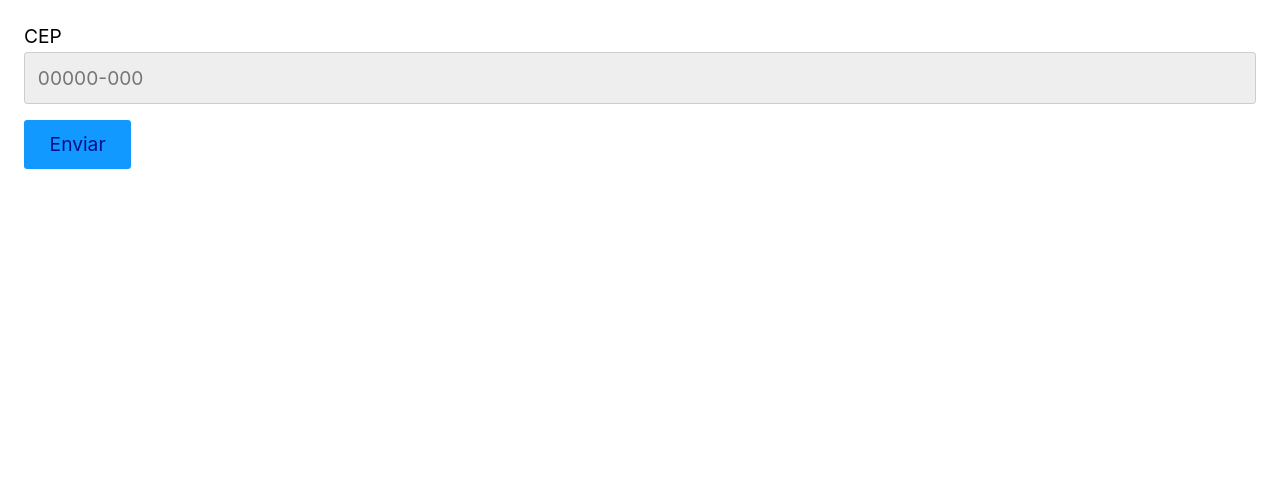
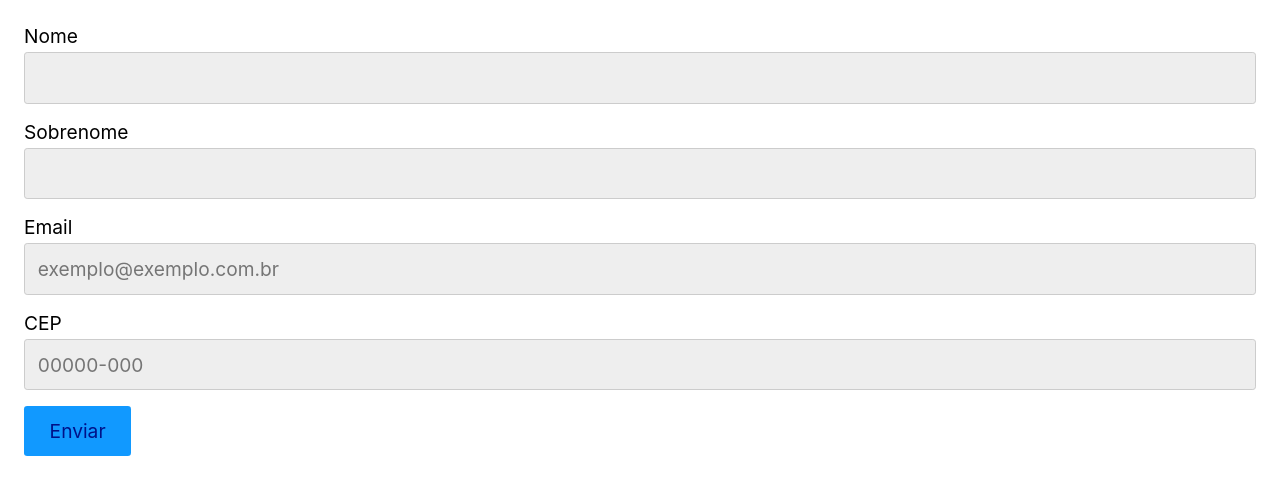
Before and after one commit to MacielSousa/starting-react, a React (Create React App) app in the folder meuapp/: page / in a window 1280 px wide. Shown: the top 494 px of the page. Built offline with nearby package versions, Linux system fonts and the light colour scheme; the HTML template or start-up script is replaced by a standard one.

Commit message:
Validando Form

```diff
--- a/meuapp/src/App.js
+++ b/meuapp/src/App.js
@@ -1,8 +1,12 @@
 import React from 'react';
-import ValidationEx01 from './Formulario/Validation/ValidationEx01'
+import AppForm from './Hooks/HooksFormValidation/AppForm';
 
 const App = () => {
-        return <ValidationEx01 />
+    return (
+        <>
+            <AppForm />
+        </>
+    )
 }
 
 export default App;
--- a/meuapp/src/Formulario/FormComponentes/Input.js
+++ b/meuapp/src/Formulario/FormComponentes/Input.js
@@ -1,6 +1,6 @@
 import React from 'react';
 
-const Input = ({id, label, value, onChange, required, ...props }) => {
+const Input = ({id, label, value, onChange, required, type, onBlur, placeholder, error }) => {
     return (
         <>
             <label htmlFor="id">{label}</label>
@@ -11,8 +11,12 @@
                 value={value}
                 onChange={onChange}
                 required={required}
-                {...props}
+                placeholder={placeholder}
+                onBlur={onBlur}
+                type={type}
+
             />
+            {error && <p>{error}</p>}
         </>
     )
 
--- /dev/null
+++ b/meuapp/src/Hooks/HooksFormValidation/AppForm.js
@@ -0,0 +1,55 @@
+import React from 'react';
+import useForm from './useForm';
+import Input from '../../Formulario/FormComponentes/Input'
+
+const AppForm = () =>{
+    const cep = useForm('cep');
+    const email = useForm('email');
+    const nome = useForm();
+    const sobrenome = useForm(false);
+
+    function handleSubmit(event) {
+        event.preventDefault();
+        if(cep.validate() && email.validate && nome.validate){
+            console.log('Enviar');
+        }else {
+            console.log('Não enviar');
+        }
+    }
+
+    return (
+        <form onSubmit={handleSubmit}>
+            <Input
+                label = "Nome"
+                id="nome"
+                type="text"
+                {...nome}
+            />
+            <Input
+                label = "Sobrenome"
+                id="sobrenome"
+                type="text"
+                {...sobrenome}
+            />
+            <Input
+                label = "Email"
+                id="email"
+                type="email"
+                placeholder="exemplo@exemplo.com.br"
+                {...email}
+            />
+            <Input
+                label = "CEP"
+                id="cep"
+                type="text"
+                placeholder="00000-000"
+                {...cep}
+            />
+
+            <button>Enviar</button>
+        </form>
+
+    )
+}
+
+export default AppForm;
--- /dev/null
+++ b/meuapp/src/Hooks/HooksFormValidation/useForm.js
@@ -0,0 +1,46 @@
+import React from 'react';
+
+const types = {
+    cep: {
+        regex: /^\d{5}-?\d{3}$/,
+        message: 'CEP inválido'
+    },
+    email: {
+        regex: /^[a-z0-9!#$%&'*+/=?^_`{|}~-]+(?:\.[a-z0-9!#$%&'*+/=?^_`{|}~-]+)*@(?:[a-z0-9](?:[a-z0-9-]*[a-z0-9])?\.)+[a-z0-9](?:[a-z0-9-]*[a-z0-9])?$/,
+        message: 'Email Invalido'
+    }
+}
+
+const useForm = (type) =>{
+    const [value, setValue] = React.useState('');
+    const [error, setError] = React.useState(null);
+
+    function validate(value) {
+        if(type === false) return true;
+        if(value.length === 0){
+            setError('Preencha um valor');
+            return false;
+        }else if(types[type] && !types[type].regex.test(value)){
+            setError(types[type].message);
+            return(false);
+        } else {
+            setError(null);
+            return true;
+        }
+    }
+
+    function onChange({ target }){
+        if (error) validate(target.value);
+        setValue(target.value);
+    }
+    return {
+        value,
+        setValue,
+        error,
+        onChange,
+        onBlur: () => validate(value),
+        validate: () => validate(value)
+    }
+}
+
+export default useForm;
```
